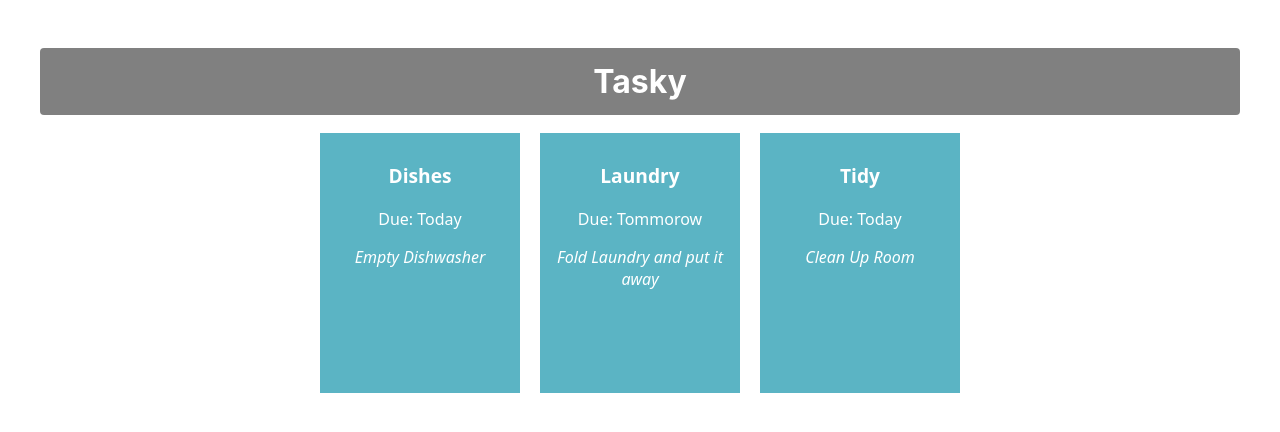
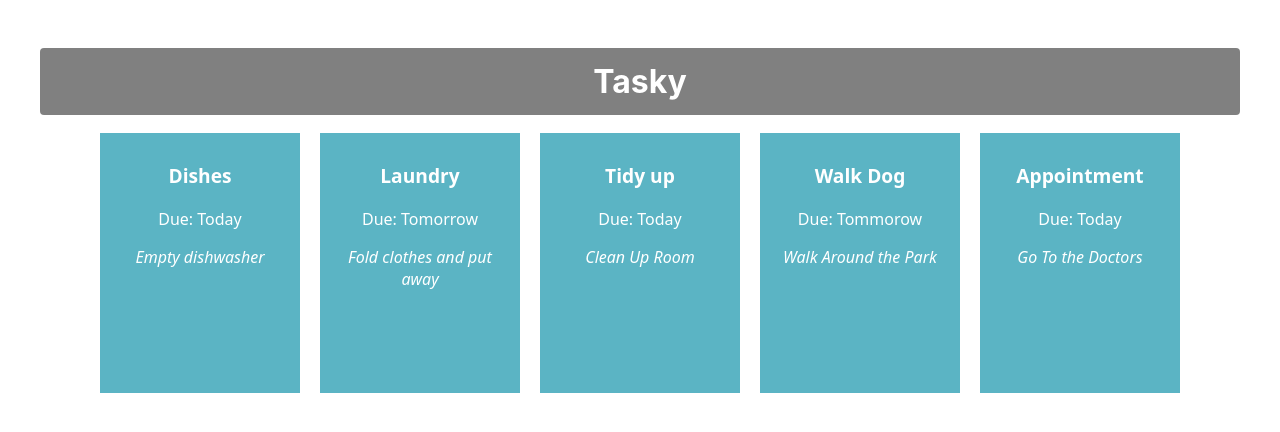
Before and after one commit to SimmiiP/react-basic-labs, a React (Create React App) app in the folder tasky/: page / in a window 1280 px wide. Shown: the top 432 px of the page. Built offline with nearby package versions, Linux system fonts and the light colour scheme.

Commit message:
Completed Week 2 Lab B

```diff
--- a/tasky/src/App.js
+++ b/tasky/src/App.js
@@ -1,20 +1,32 @@
 import logo from './logo.svg';
 import './App.css';
 import Task from './components/Task';
-
+import React, {useState} from 'react';
 
 function App() {
+
+  const [ taskState, setTaskState ] = useState({
+    tasks: [
+      {id: 1, title:"Dishes", deadline: "Today", description: "Empty dishwasher"},
+      {id: 2, title: "Laundry", deadline: "Tomorrow", description: "Fold clothes and put away"},
+      {id: 3, title: "Tidy up", deadline: "Today", description: "Clean Up Room"},
+      {id: 4, title: "Walk Dog", deadline: "Tommorow", description: "Walk Around the Park"},
+      {id: 5, title: "Appointment", deadline: "Today", description: "Go To the Doctors"}
+    ]
+  });
+
   return (
     <div className="container">
       <h1>Tasky</h1>
-      <Task title="Dishes" deadline="Today" description="Empty Dishwasher">
-      </Task>
-      <Task
-       title="Laundry" deadline="Tommorow" description="Fold Laundry and put it away">
-      </Task>
-      <Task
-       title="Tidy" deadline="Today" description="Clean Up Room">
-       </Task>
+      {taskState.tasks.map((task) => (
+    <Task
+      title={task.title}
+      description={task.description}
+      deadline={task.deadline}
+      key={task.id}
+    />
+  ))}
+
       </div>
   );
 }
```
